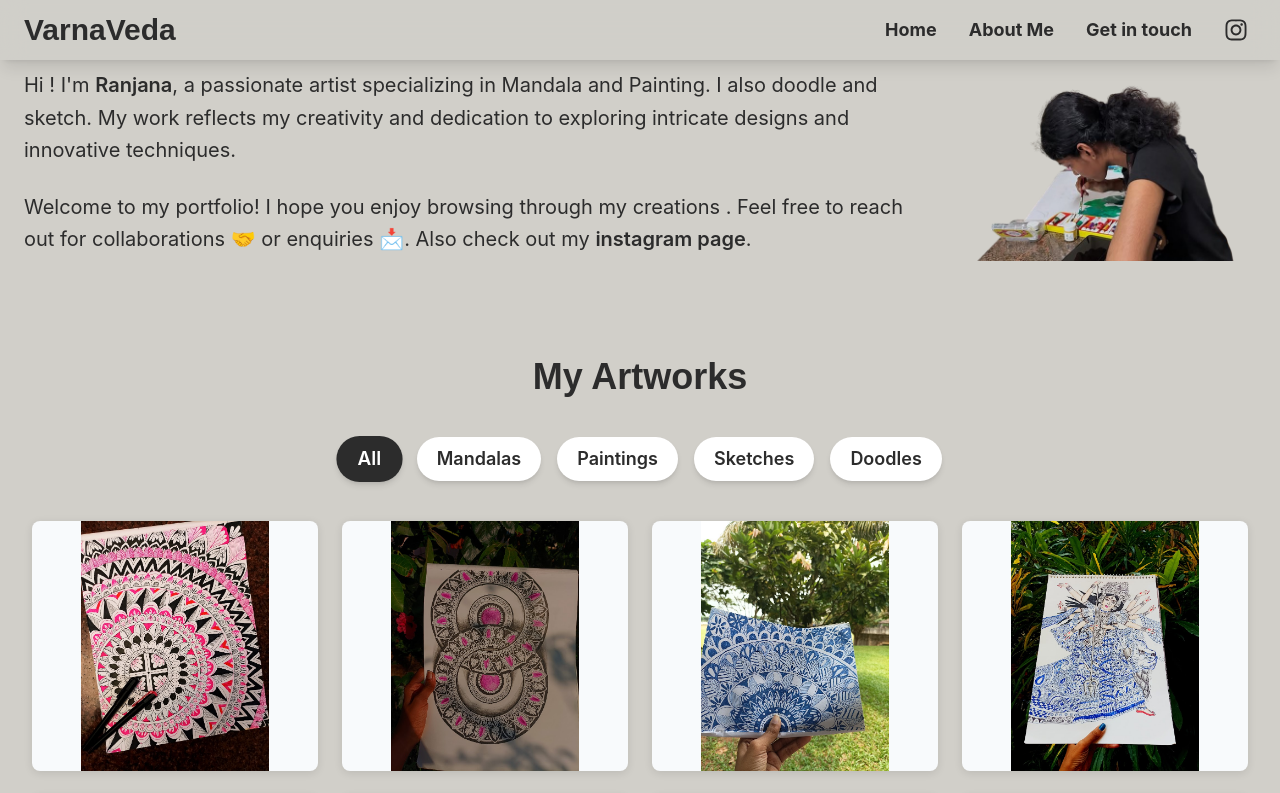
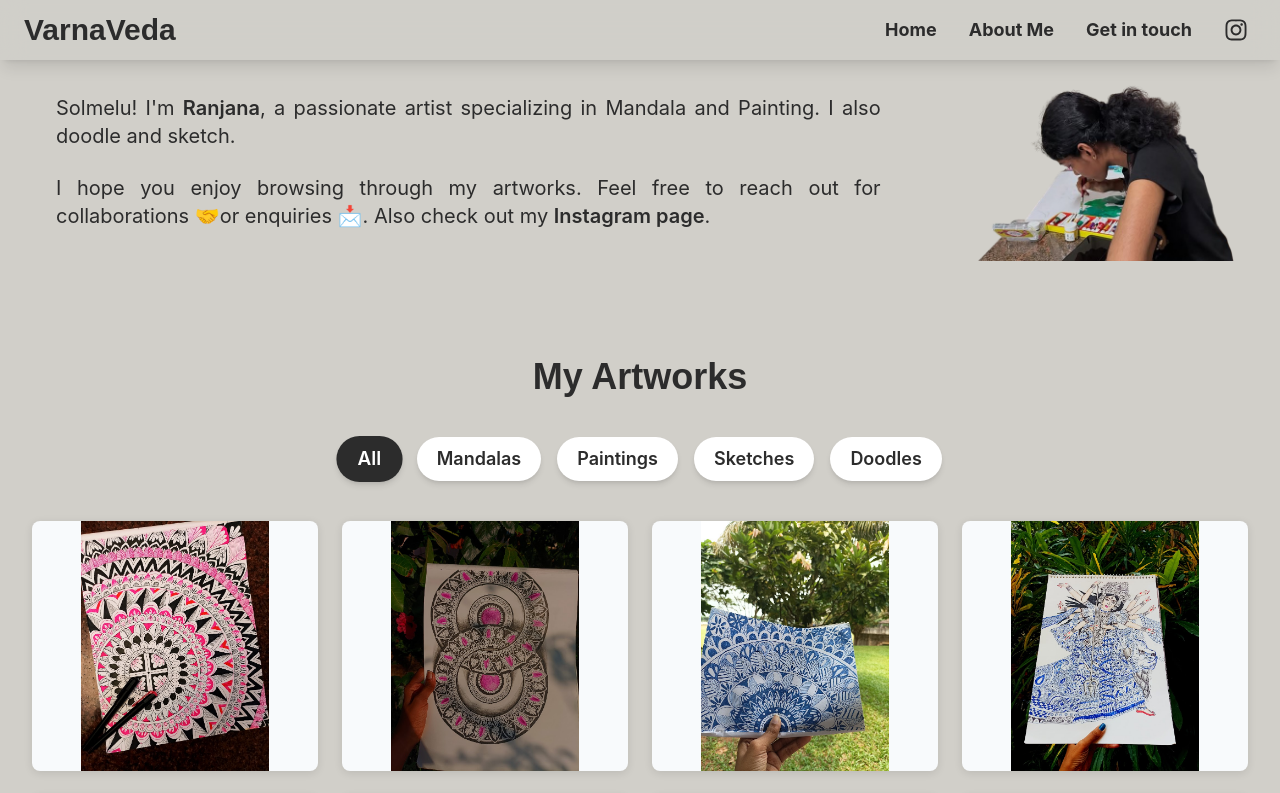
Before and after one commit to msranjana/varnaveda, a React (Create React App) app: page / in a window 1280 px wide. Shown: the top 793 px of the page. Built offline with nearby package versions, Linux system fonts and the light colour scheme.

Commit message:
justified about section

```diff
--- a/src/components/About.jsx
+++ b/src/components/About.jsx
@@ -5,16 +5,24 @@ const About = () => {
     <section id="about" className="bg-[#D1CFC9] py-16 px-6">
       <div className="container mx-auto flex flex-col md:flex-row items-center gap-12">
         {/* Left Side: Introduction */}
-        <div className="md:w-3/4">
-          <p className="text-xl text-[#2C2C2C] mb-6 leading-relaxed">
-            Hi ! I'm <span className="font-semibold text-[#2C2C2C]">Ranjana</span>, a passionate artist specializing in Mandala and
-            Painting. I also doodle and sketch. My work reflects my creativity
-            and dedication to exploring intricate designs and innovative techniques.
+        <div className="w-full md:w-3/4 mx-auto px-4 sm:px-6 lg:px-8">
+          <p className="text-base sm:text-lg md:text-xl text-[#2C2C2C] mb-4 sm:mb-6 leading-relaxed text-justify">
+            Solmelu! I'm{" "}
+            <span className="font-semibold text-[#2C2C2C]">Ranjana</span>, a
+            passionate artist specializing in Mandala and Painting. I also doodle
+            and sketch.
           </p>
-          <p className="text-xl text-[#2C2C2C] leading-relaxed">
-           Welcome to my portfolio!
-          I hope you enjoy browsing through my creations .
-          Feel free to reach out for collaborations 🤝 or enquiries 📩. Also check out my <a href="https://www.instagram.com/_budding_artist/" className="text-[#2C2C2C] hover:text-[#8A817C] transition-colors font-semibold">instagram page</a>.
+          <p className="text-base sm:text-lg md:text-xl text-[#2C2C2C] leading-relaxed text-justify">
+
+            I hope you enjoy browsing through my artworks.
+            Feel free to reach out for collaborations 🤝or enquiries 📩. Also check out my{" "}
+            <a
+              href="https://www.instagram.com/_budding_artist/"
+              className="text-[#2C2C2C] hover:text-[#8A817C] transition-colors font-semibold"
+            >
+              Instagram page
+            </a>
+            .
           </p>
         </div>
 
```
